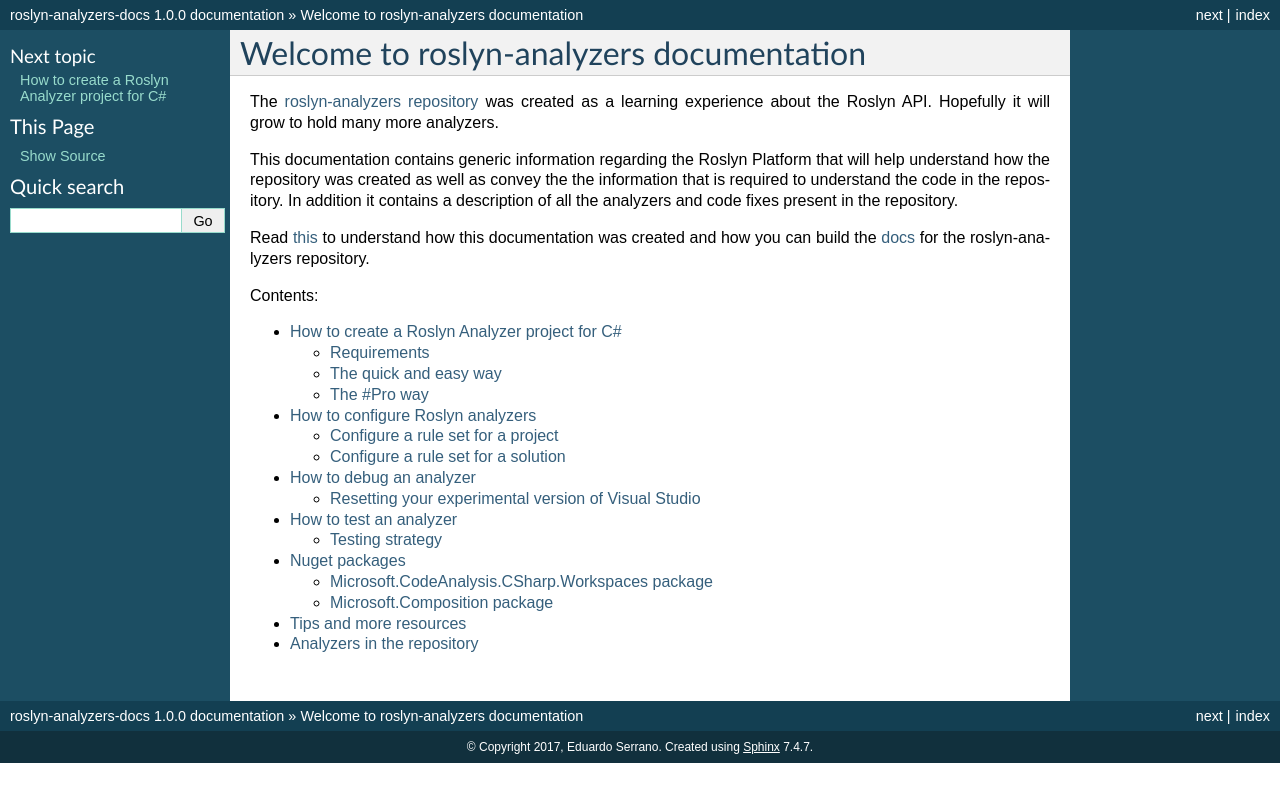
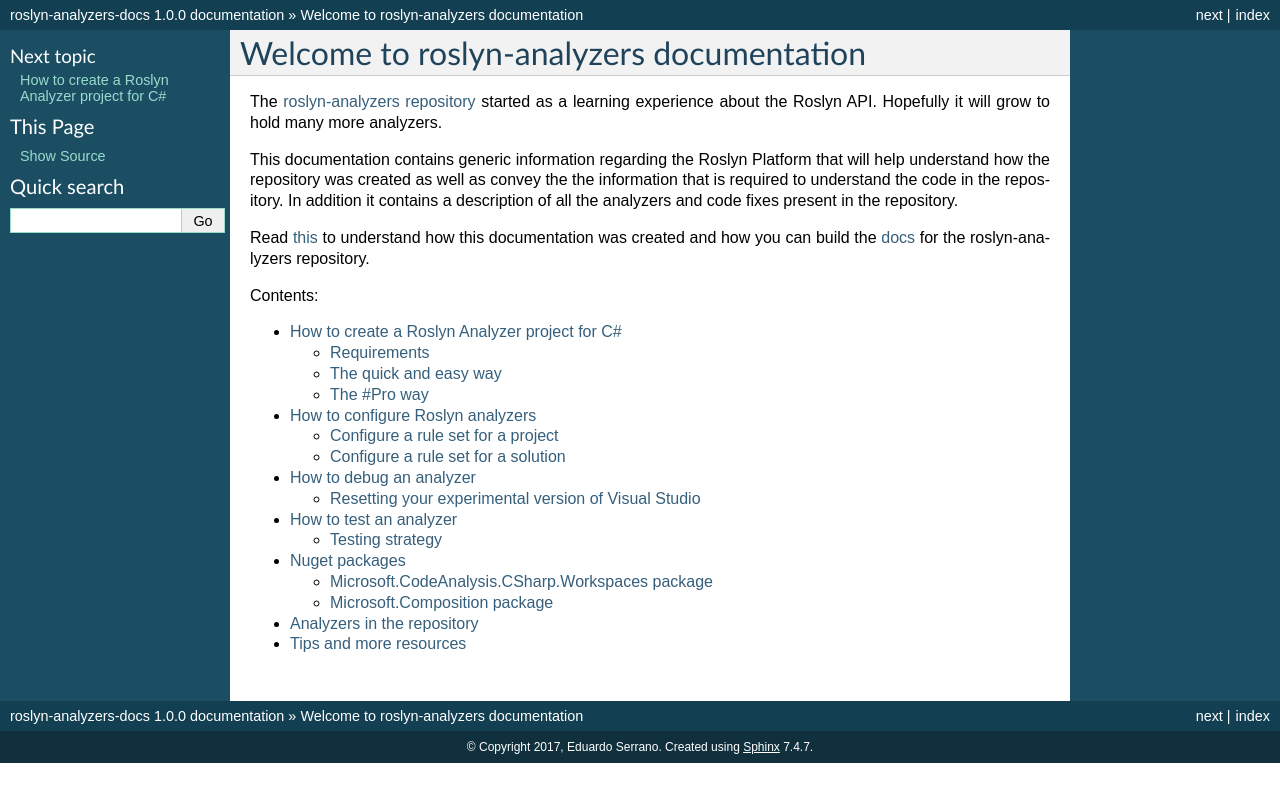
Before and after one commit to edumserrano/roslyn-analyzers, a Sphinx documentation site: the page built from Docs/source/index.rst, in a window 1280 px wide. Shown: the top 802 px of the page. Built offline with Sphinx 7.4.7, drawn with Linux system fonts in a browser that asks for light colours.

Commit message:
updated docs toc

```diff
--- a/Docs/source/index.rst
+++ b/Docs/source/index.rst
@@ -1,7 +1,7 @@
 Welcome to roslyn-analyzers documentation
 =================================================
 
-The `roslyn-analyzers repository <https://github.com/edumserrano/roslyn-analyzers>`_ was created as a learning experience about the Roslyn API. Hopefully it will grow to hold many more analyzers.
+The `roslyn-analyzers repository <https://github.com/edumserrano/roslyn-analyzers>`_ started as a learning experience about the Roslyn API. Hopefully it will grow to hold many more analyzers.
 
 This documentation contains generic information regarding the Roslyn Platform that will help understand how the repository was created as well as convey the the information that is required to understand the code in the repository. In addition it contains a description of all the analyzers and code fixes present in the repository.
 
@@ -16,5 +16,5 @@
    how-to-debug
    how-to-test
    nuget-packages
+   analyzers-in-the-repo
    tips-and-resources
-   analyzers-in-the-repo
```
